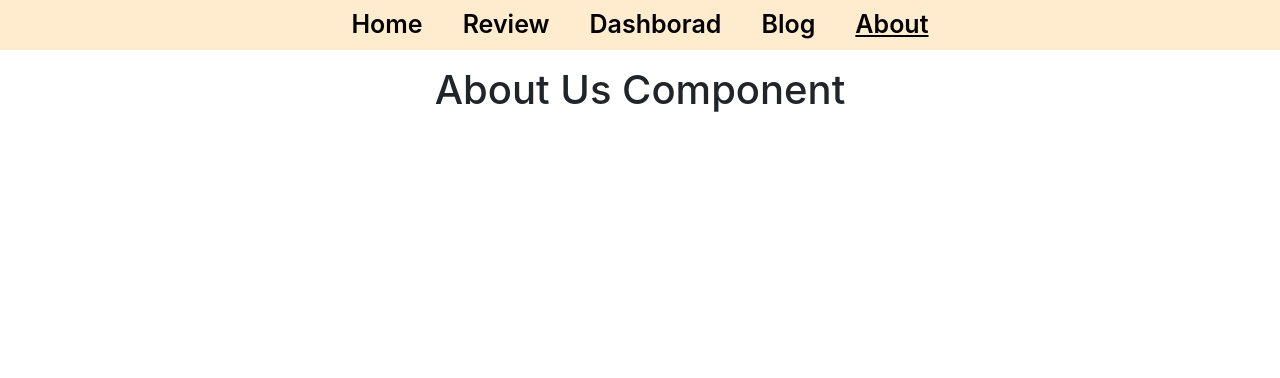
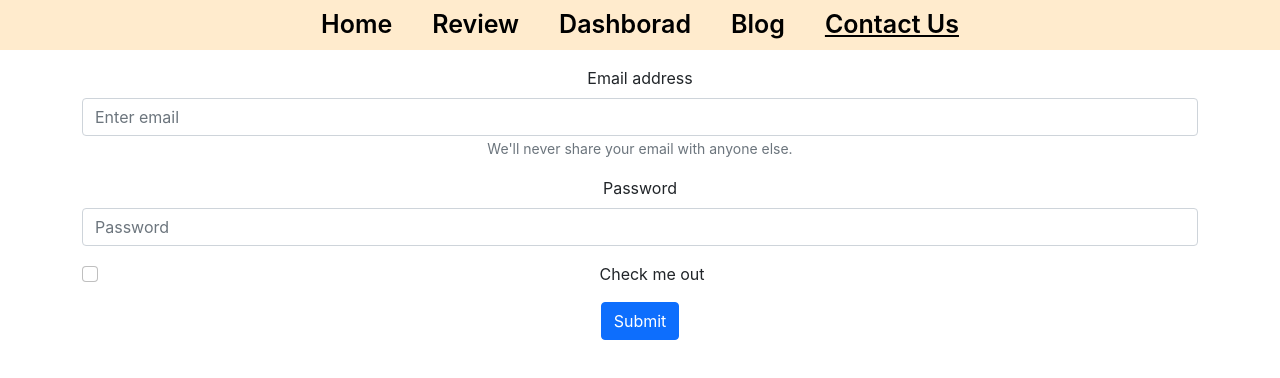
Before and after one commit to MAvi-Rup/product_analysis_website_react, a React (Create React App) app: page /about in a window 1280 px wide. Shown: the top 378 px of the page. Built offline with nearby package versions, Linux system fonts and the light colour scheme.

Commit message:
Contact Page Done

```diff
--- a/src/Component/About/About.js
+++ b/src/Component/About/About.js
@@ -1,9 +1,29 @@
 import React from 'react';
+import { Button, Form } from 'react-bootstrap';
 
 const About = () => {
     return (
-        <div>
-            <h1>About Us Component</h1>
+        <div className='container'>
+            <Form>
+                <Form.Group className="mb-3" controlId="formBasicEmail">
+                    <Form.Label>Email address</Form.Label>
+                    <Form.Control type="email" placeholder="Enter email" />
+                    <Form.Text className="text-muted">
+                        We'll never share your email with anyone else.
+                    </Form.Text>
+                </Form.Group>
+
+                <Form.Group className="mb-3" controlId="formBasicPassword">
+                    <Form.Label>Password</Form.Label>
+                    <Form.Control type="password" placeholder="Password" />
+                </Form.Group>
+                <Form.Group className="mb-3" controlId="formBasicCheckbox">
+                    <Form.Check type="checkbox" label="Check me out" />
+                </Form.Group>
+                <Button variant="primary" type="submit">
+                    Submit
+                </Button>
+            </Form>
         </div>
     );
 };
--- a/src/Component/Header/Header.js
+++ b/src/Component/Header/Header.js
@@ -9,7 +9,7 @@
             <CustomLink to='/review'>Review</CustomLink>
             <CustomLink to='/dashboard'>Dashborad</CustomLink>
             <CustomLink to='/blog'>Blog</CustomLink>
-            <CustomLink to='/about'>About</CustomLink>
+            <CustomLink to='/about'>Contact Us</CustomLink>
         </div>
     );
 };
```
Also changed, not shown: 1 other file (tests, documents, lock files or other folders).
